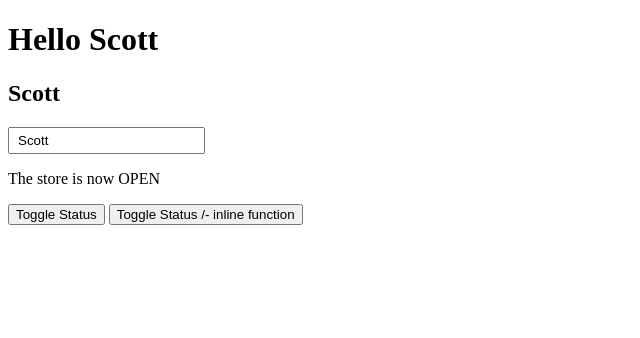
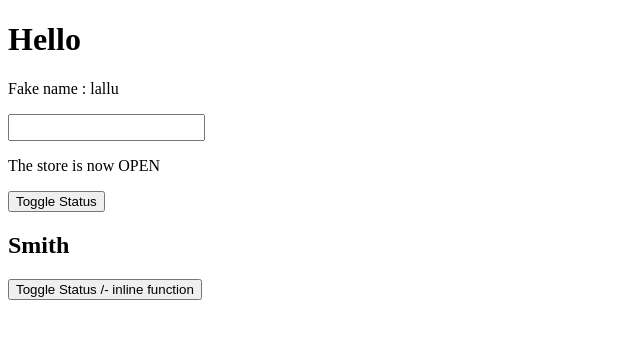
Before and after one commit to kamatealif/svelte-learning, a SvelteKit app: page / in a window 1280 px wide. Shown: the top 338 px of the page, without its empty margins (0-640 px from the left). Built offline with nearby package versions, Linux system fonts and the light colour scheme.

Commit message:
learn derived states

```diff
--- a/src/routes/+page.svelte
+++ b/src/routes/+page.svelte
@@ -1,8 +1,10 @@
 <script lang='ts'>
     import Header from "./Header.svelte";
-    let name = $state('Scott')
+    let name = $state('')
 
     let status: "OPEN" | "CLOSED" = $state("OPEN")
+
+    let full_name = $derived(name + " " + "Smith")
 
     // function toggle(){
     //     status = status === "OPEN" ? "CLOSED" : "OPEN";
@@ -13,13 +15,14 @@
     }
 </script>
 
-<Header {name}/>
+<Header {name} fake_name="lallu"/>
 
 <input type="text" bind:value={name} />
 
 
 <p>The store is now {status}</p>
 <button onclick={onclick}>Toggle Status</button>
+<h2>{full_name}</h2>
 
 <!-- COOL STUFF -->
 <!-- <button {onclick}>Toggle Status</button>
--- a/src/routes/Header.svelte
+++ b/src/routes/Header.svelte
@@ -1,6 +1,9 @@
 <script lang='ts'>
-    let { name }:{
+    let { name,
+        fake_name = null
+     }:{
         name: string;
+        fake_name?: string | null
     } = $props();
 </script>
 
@@ -8,8 +11,9 @@
     Hello {name }
 </h1>
 <h2>
-    {name.replace("l","r")}
+    {name.replaceAll("l","r")}
 </h2>
+<p>Fake name : {fake_name}</p>
 
 <style>
 
```
